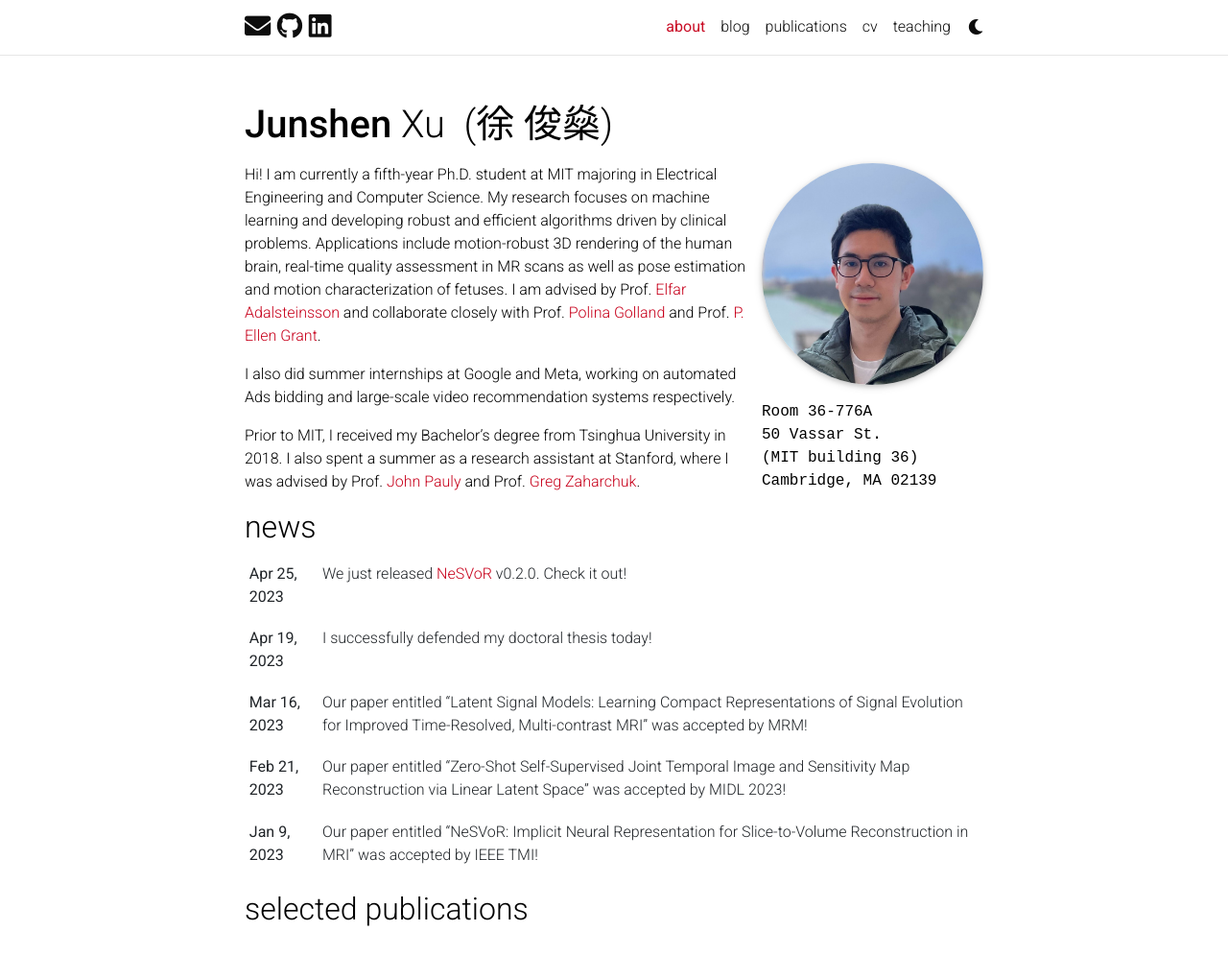
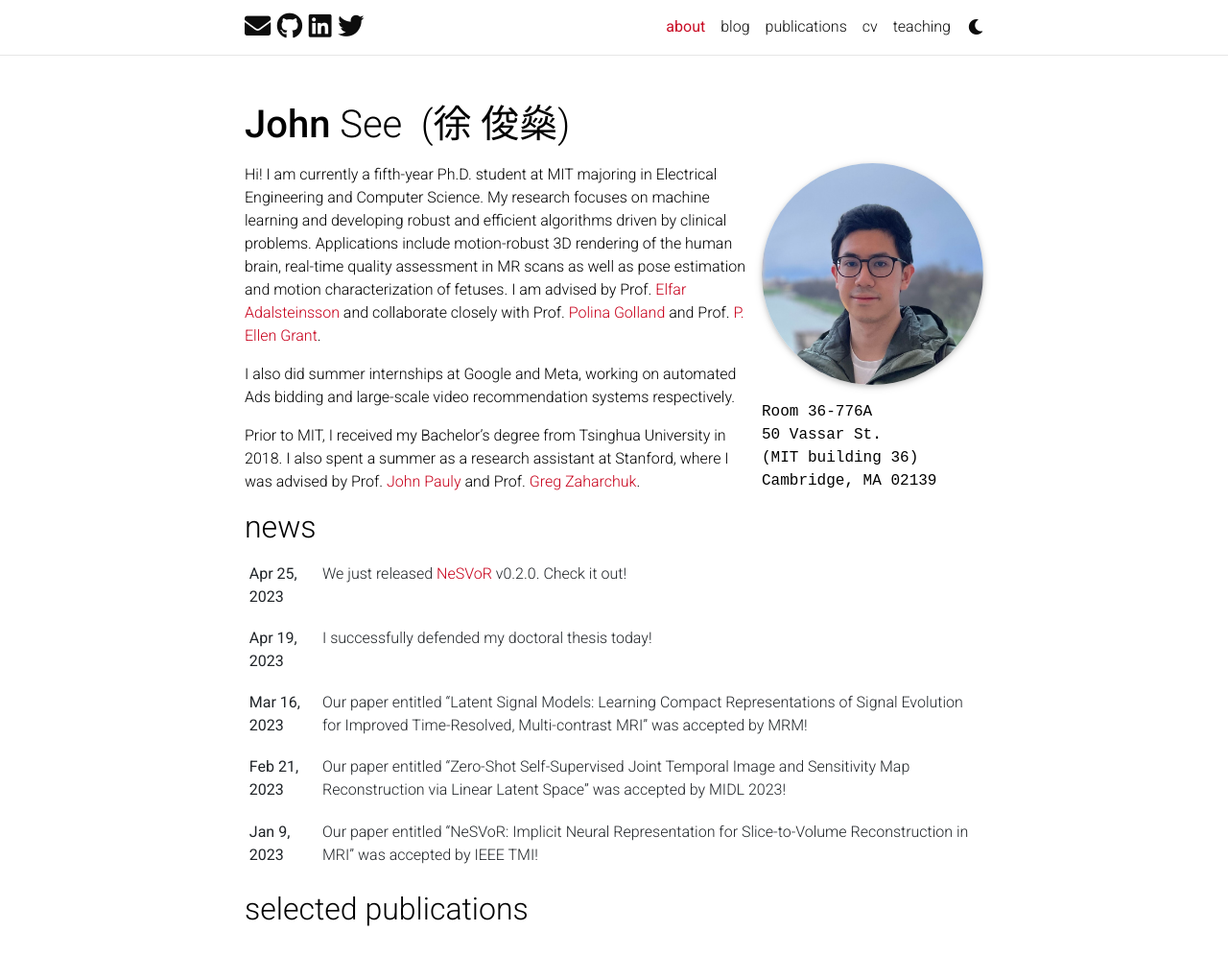
Before and after one commit to john-see/john-see.github.io, a Jekyll site: the page built from _pages/about.md, in a window 1280 px wide and 1265 px high, cut to the strip 0-995 px from the top of the window. Shown: the whole strip at 96% size. Built offline with Jekyll 4.4.1, drawn with Linux system fonts in a browser that asks for light colours; full-size pictures stand in for the smaller copies a plugin makes; comment, search, counter and statistics services are not loaded; a style sheet for code colours, icons or effects is not loaded; some of the changed text lies outside the part shown.

Commit message:
Update _config.yml

```diff
--- a/_config.yml
+++ b/_config.yml
@@ -3,12 +3,12 @@
 # -----------------------------------------------------------------------------
 
 title: blank # the website title (if blank, full name will be used instead)
-first_name: Junshen
+first_name: John
 middle_name:
-last_name: Xu
+last_name: See
 chinese_last_name: 徐
 chinese_first_name: 俊燊
-email: junshen@mit.edu
+email: j.see@hw.ac.uk
 description: > # the ">" symbol means to ignore newlines until "footer_text:"
   A simple, whitespace theme for academics. Based on [*folio](https://github.com/bogoli/-folio) design.
 footer_text: >
@@ -19,7 +19,7 @@
 lang: en # the language of your site (for example: en, fr, cn, ru, etc.)
 icon: favicon_v2.ico #🎓 # the emoji used as the favicon (alternatively, provide image name in /assets/img/)
 
-url: https://daviddmc.github.io # the base hostname & protocol for your site
+url: https://john-see.github.io # the base hostname & protocol for your site
 baseurl: #/al-folio # the subpath of your site, e.g. /blog/
 last_updated: true # set to true if you want to display last updated in the footer
 impressum_path:  # set to path to include impressum link in the footer, use the same path as permalink in a page, helps to conform with EU GDPR
@@ -72,13 +72,13 @@
 # Social integration
 # -----------------------------------------------------------------------------
 
-github_username: daviddmc # your GitHub user name
+github_username: jstulips # your GitHub user name
 gitlab_username: # your GitLab user name
-twitter_username: # your Twitter handle
+twitter_username: johnseesuyang # your Twitter handle
 mastodon_username: # your mastodon instance+username in the format instance.tld/@username
-linkedin_username: junshen-xu-30444b129 # your LinkedIn user name
+linkedin_username: john-see # your LinkedIn user name
 telegram_username: # your Telegram user name
-scholar_userid: qNk6tgcAAAAJ # your Google Scholar ID
+scholar_userid: uH74dcgAAAAJ # your Google Scholar ID
 semanticscholar_id: # your Semantic Scholar ID
 whatsapp_number: # your WhatsApp number (full phone number in international format. Omit any zeroes, brackets, or dashes when adding the phone number in international format.)
 orcid_id: # your ORCID ID
@@ -113,10 +113,10 @@
 # Analytics and search engine verification
 # -----------------------------------------------------------------------------
 
-google_analytics: G-NYJ88YK0VS # your Google Analytics measurement ID (format: G-XXXXXXXXXX)
+google_analytics:  # your Google Analytics measurement ID (format: G-XXXXXXXXXX)
 panelbear_analytics:  # panelbear analytics site ID (format: XXXXXXXXX)
 
-google_site_verification: MARJu3erA7Z6jybcmR5fgSNRNtCNYMAYkk0jidGGr8A # your google-site-verification ID (Google Search Console)
+google_site_verification:  # your google-site-verification ID (Google Search Console)
 bing_site_verification:  # out your bing-site-verification ID (Bing Webmaster)
 
 # -----------------------------------------------------------------------------
@@ -271,8 +271,8 @@
 
 scholar:
 
-  last_name: [Xu]
-  first_name: [Junshen]
+  last_name: [See]
+  first_name: [John]
 
   style: apa
   locale: en
```
